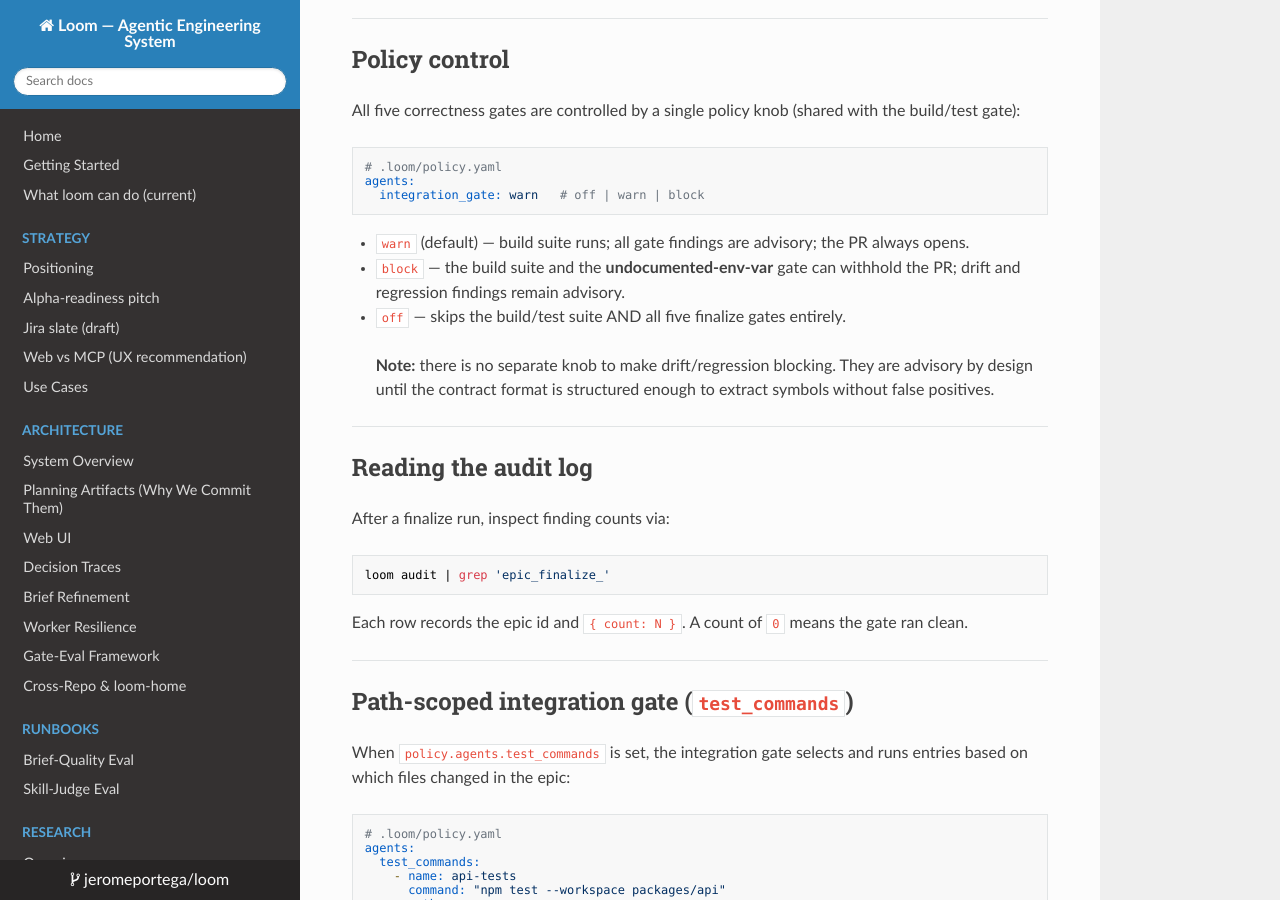
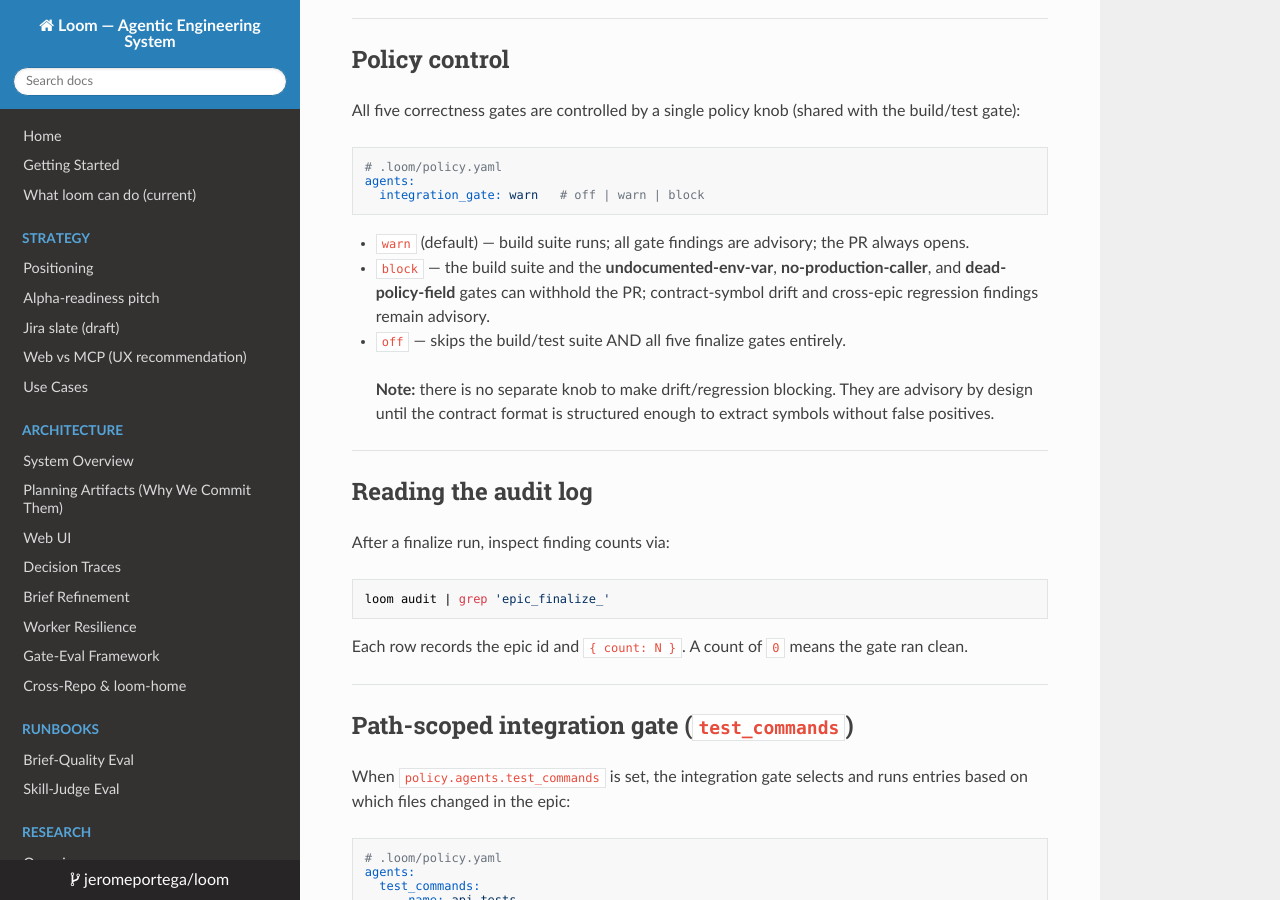
Before and after one commit to jeromeportega/loom, an MkDocs documentation site: the page built from docs/runbooks/finalize.md, in a window 1280 px wide and 900 px high, scrolled down 4646 px. Built offline with MkDocs 1.6.1, drawn with Linux system fonts in a browser that asks for light colours; nearby versions of some CDN libraries; some of the changed text lies outside the part shown.

Commit message:
fix(docs): address code-review findings on epic-082 docs (story-082-005)
Two accuracy issues in docs/runbooks/finalize.md:
- Policy control block bullet now lists all three blocking gates
  (undocumented-env-var, no-production-caller, dead-policy-field)
  instead of only undocumented-env-var.
- Gate 4 no-production-caller diagnostic example replaced the
  checkDeadPolicyFields symbol (a dead-field gate name) with a
  neutral fictional export exportedHelperFn from src/lib/utils.ts
  so the example clearly applies to any export, not just gate impls.

Co-Authored-By: Claude Sonnet 4.6 <noreply@anthropic.com>

````diff
--- a/docs/runbooks/finalize.md
+++ b/docs/runbooks/finalize.md
@@ -224,8 +224,9 @@ agents:
 ```
 
 - `warn` (default) — build suite runs; all gate findings are advisory; the PR always opens.
-- `block` — the build suite and the **undocumented-env-var** gate can withhold the PR; drift
-  and regression findings remain advisory.
+- `block` — the build suite and the **undocumented-env-var**, **no-production-caller**, and
+  **dead-policy-field** gates can withhold the PR; contract-symbol drift and cross-epic
+  regression findings remain advisory.
 - `off` — skips the build/test suite AND all five finalize gates entirely.
 
 > **Note:** there is no separate knob to make drift/regression blocking. They are advisory by
````
Also changed, not shown: other parts of docs/runbooks/finalize.md (+1 -1 lines).
